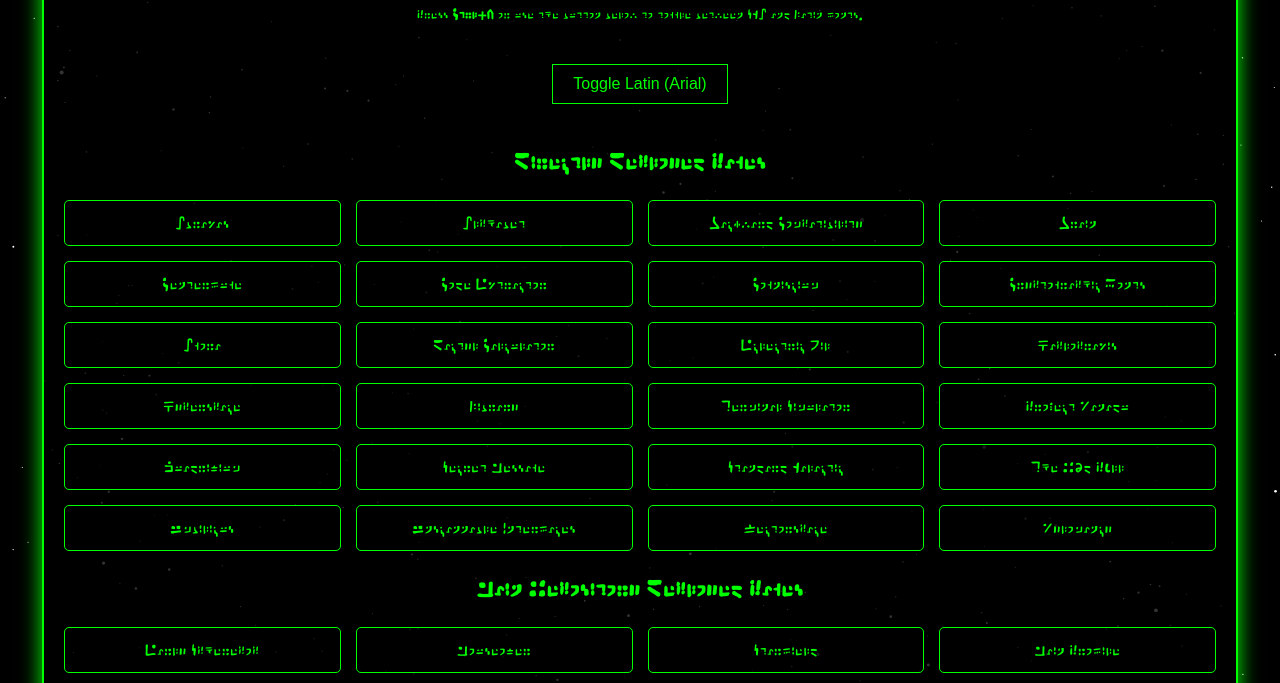
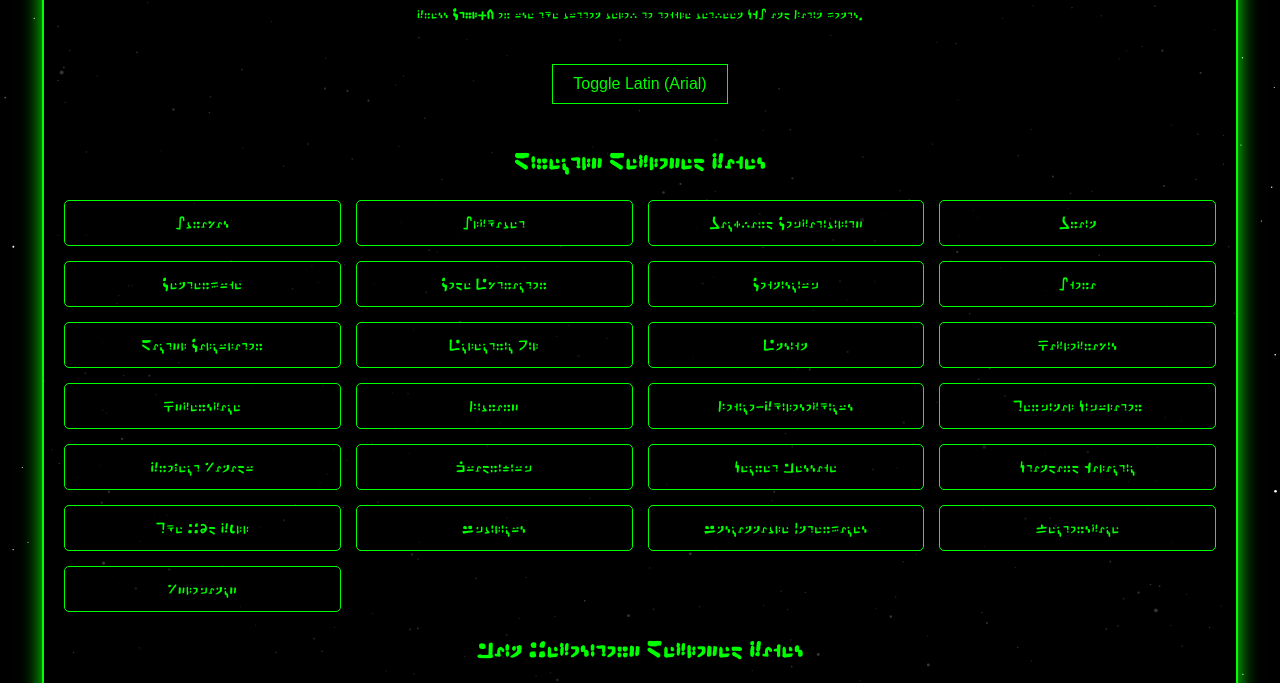
Before and after one commit to standardgalactic/sitemap, a plain HTML site: page index.html in a window 1280 px wide. Shown: the part 107-790 px from the top of the page. Drawn offline with Linux system fonts and the light colour scheme.

Commit message:
Logico-Philosophicus

```diff
--- a/index.html
+++ b/index.html
@@ -219,7 +219,6 @@
     { name: "Centerfuge", url: "https://standardgalactic.github.io/Centerfuge" },
     { name: "Code Extractor", url: "https://standardgalactic.github.io/code-extractor" },
     { name: "Cogniscium", url: "https://standardgalactic.github.io/cogniscium" },
-    { name: "Cryptographic Fonts", url: "https://standardgalactic.github.io/ensign" },
     { name: "Agora", url: "https://standardgalactic.github.io/agora" },
 //    { name: "Cran GT", url: "https://standardgalactic.github.io/cran-gt" },
 //    { name: "Darwin Core", url: "https://standardgalactic.github.io/darwin-core" },
@@ -227,6 +226,7 @@
     { name: "Dactyl Calculator", url: "https://standardgalactic.github.io/calculator" },
 //    { name: "Dynamite", url: "https://standardgalactic.github.io/dynamite" },
     { name: "Eclectric Oil", url: "https://standardgalactic.github.io/eclectric-oil" },
+    { name: "Ensign", url: "https://standardgalactic.github.io/ensign" },
 //    { name: "Emacs Helm", url: "https://standardgalactic.github.io/emacs-helm" },
 //    { name: "General Introduction", url: "https://standardgalactic.github.io/general-introduction" },
 //    { name: "Hackweek Blog", url: "https://standardgalactic.github.io/hackweek-blog" },
@@ -237,6 +237,7 @@
 //    { name: "Julia Algorithms", url: "https://standardgalactic.github.io/Julia-algorithms" },
 //    { name: "Kiss", url: "https://standardgalactic.github.io/kiss" },
     { name: "Library", url: "https://standardgalactic.github.io/library" },
+    { name: "Logico-Philosophicus", url: "https://standardgalactic.github.io/alphabet/cipher.html" },
     { name: "Terminal Simulator", url: "https://standardgalactic.github.io/example" },
 //    { name: "Neuron Notes", url: "https://standardgalactic.github.io/neuron-notes" },
 //    { name: "Orgmode", url: "https://standardgalactic.github.io/orgmode" },
```
